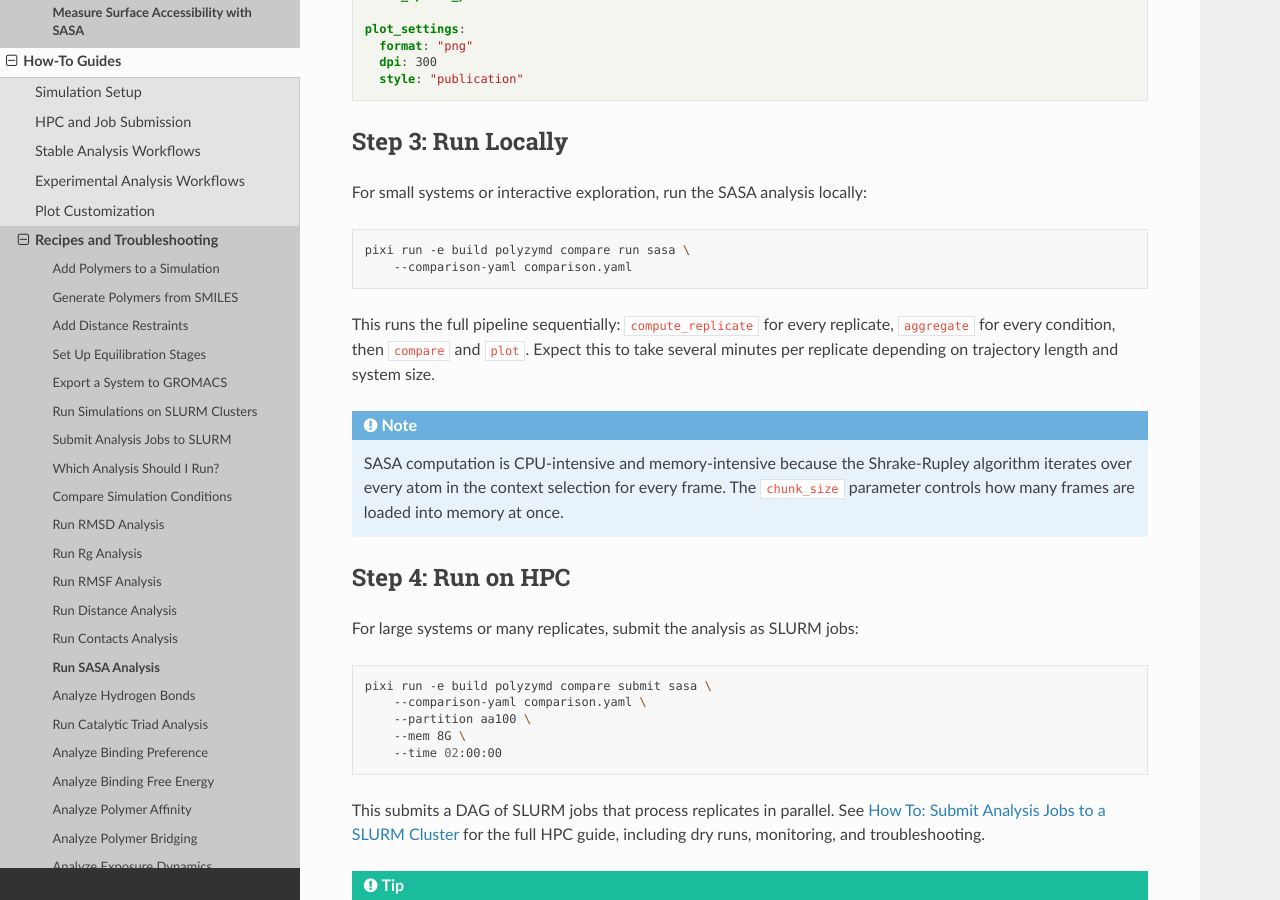
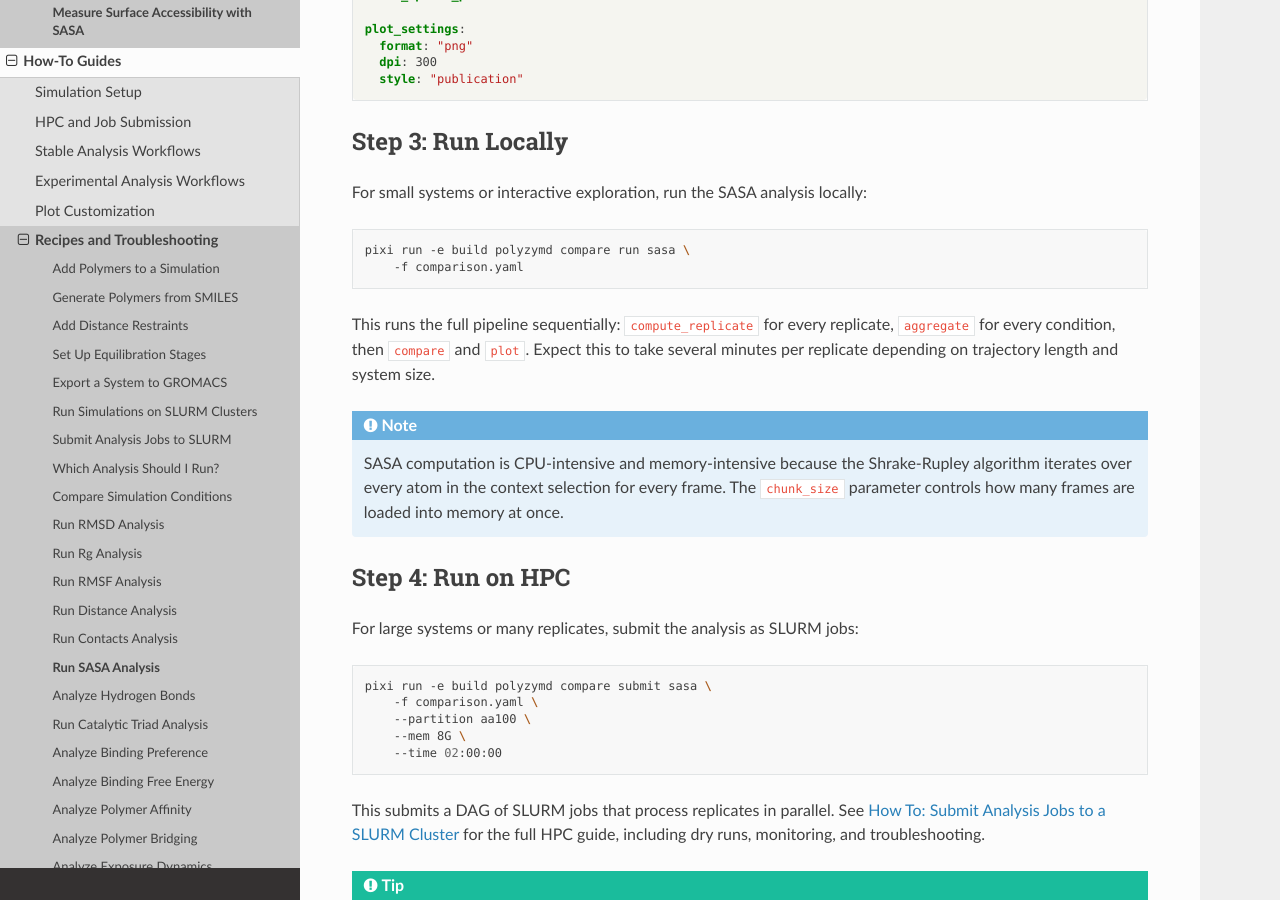
Before and after one commit to joelaforet/polyzymd, a Sphinx documentation site: the page built from docs/source/tutorials/sasa_analysis.md, in a window 1280 px wide and 900 px high, scrolled down 3232 px. Built offline with Sphinx 7.4.7 and the Read the Docs theme 3.1.0, drawn with Linux system fonts in a browser that asks for light colours.

Commit message:
docs: fix non-existent --comparison-yaml CLI flag in sasa and hydrogen_bonds docs
Replace --comparison-yaml with the correct -f/--file flag that is
defined in _compare_utils.py common_compare_options. The old flag
does not exist and would cause immediate CLI errors for users
following these guides.

````diff
--- a/docs/source/tutorials/sasa_analysis.md
+++ b/docs/source/tutorials/sasa_analysis.md
@@ -164,7 +164,7 @@ For small systems or interactive exploration, run the SASA analysis locally:
 
 ```bash
 pixi run -e build polyzymd compare run sasa \
-    --comparison-yaml comparison.yaml
+    -f comparison.yaml
 ```
 
 This runs the full pipeline sequentially: `compute_replicate` for every
@@ -185,7 +185,7 @@ For large systems or many replicates, submit the analysis as SLURM jobs:
 
 ```bash
 pixi run -e build polyzymd compare submit sasa \
-    --comparison-yaml comparison.yaml \
+    -f comparison.yaml \
     --partition aa100 \
     --mem 8G \
     --time 02:00:00
````
Also changed, not shown: docs/source/how_to/hydrogen_bonds.md (+1 -1 lines).
